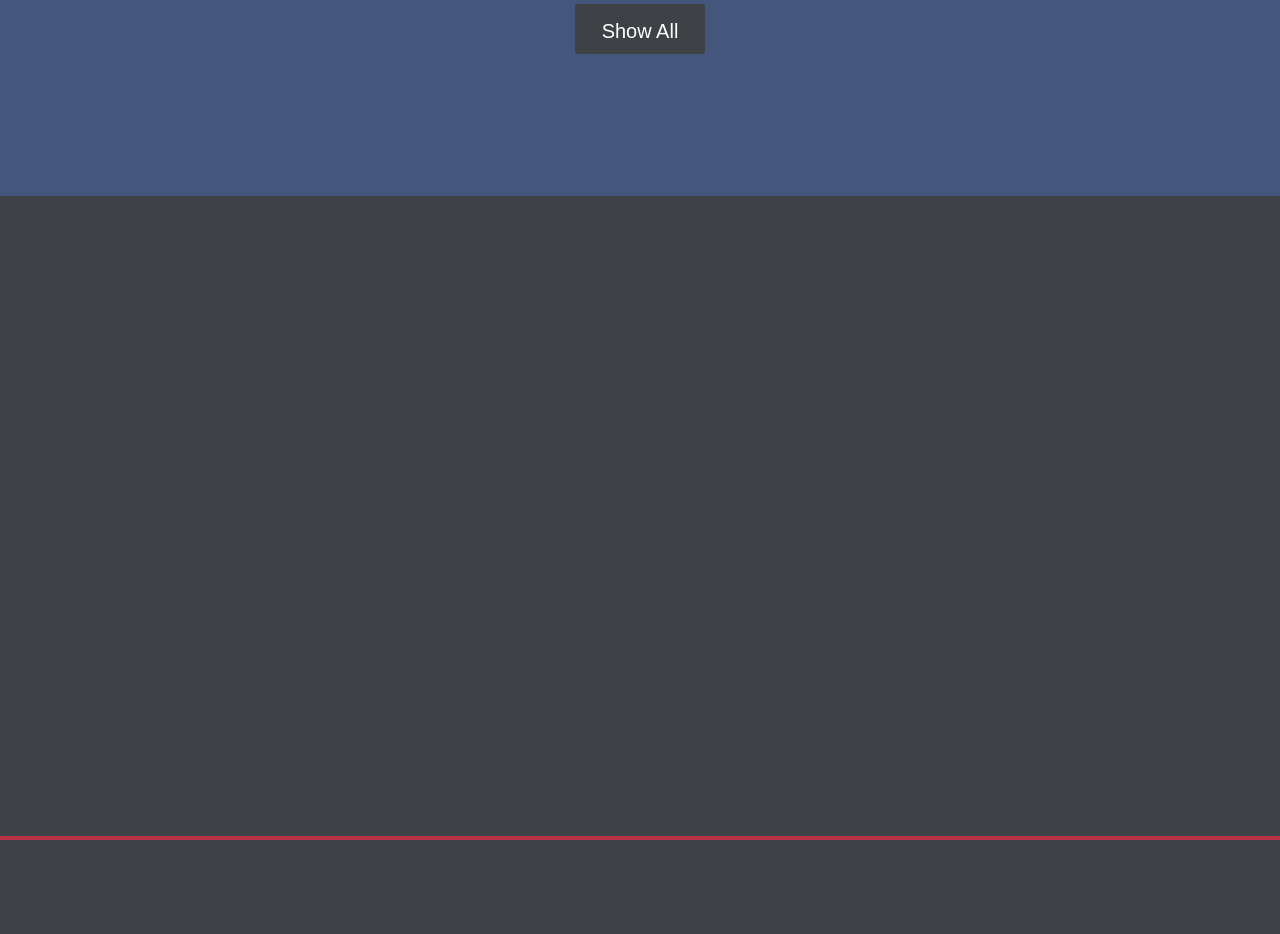
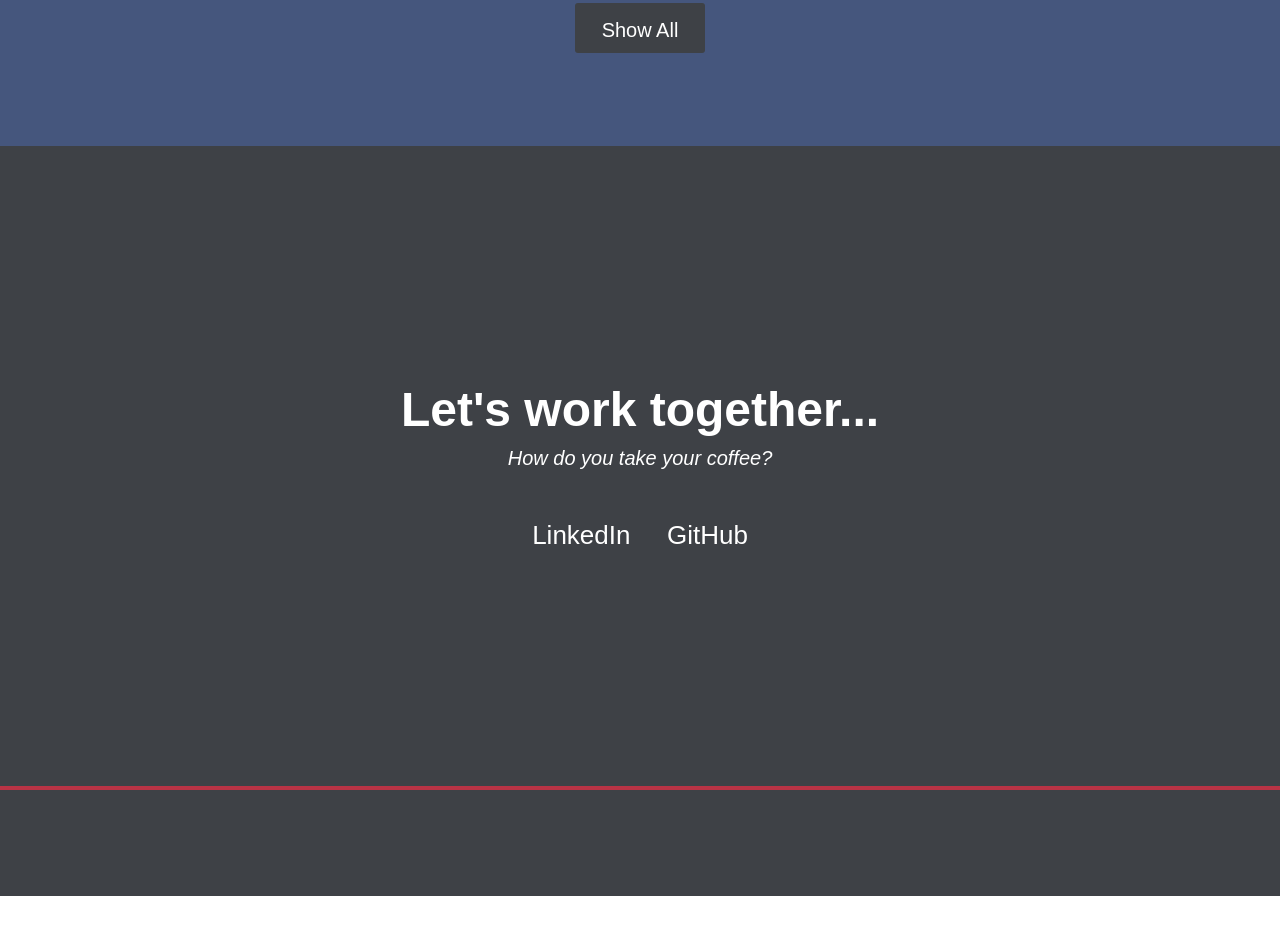
Before and after one commit to Aftex2/freeCodeCamp-RWDC, a plain HTML site: page Portfolio-Page/index.html in a window 1280 px wide. Shown: the part 2004-2938 px from the top of the page. After the commit the page ends 2900 px from the top, so only its background shows below. Drawn offline with Linux system fonts and the light colour scheme.

Commit message:
Built the contacts section

```diff
--- a/Portfolio-Page/index.html
+++ b/Portfolio-Page/index.html
@@ -57,7 +57,12 @@
         </section>
 
         <div id="contact">
-
+            <div class="contact-texts">
+                <h1 class="contact-heading">Let's work together...</h1>
+                <p class="contact-subtitle">How do you take your coffee?</p>
+                <a href="https://www.linkedin.com/in/afeefabubakar">LinkedIn</a>
+                <a href="https://www.github.com/afeef97">GitHub</a>
+            </div>
         </div>
 
         <footer>
--- a/Portfolio-Page/styles.css
+++ b/Portfolio-Page/styles.css
@@ -71,7 +71,7 @@ html {
 
 #projects {
     background-color: var(--blue-accent);
-    height: 1400px;
+    height: 1350px;
     padding: 0 2em
 }
 
@@ -102,6 +102,7 @@ html {
 
 .project {
     text-align: center;
+    height: 420px;
     background-color: var(--main-background-color);
     border-radius: 0 0 5px 5px;
 }
@@ -147,7 +148,39 @@ html {
 
 #contact {
     background-color: var(--main-background-color);
-    height:80vh;
+    height: 80vh;
+    display: flex;
+    flex-direction: column;
+    justify-content: center;
+}
+
+.contact-texts {
+    width: 500px;
+    color: var(--white-text);
+    margin: 0 auto;
+    text-align: center;
+}
+
+.contact-texts h1 {
+    font-size: 48px;
+    margin-bottom: 10px;
+}
+
+.contact-texts p {
+    font-size: 20px;
+    font-style: italic;
+    margin-bottom: 50px;
+}
+
+.contact-texts a {
+    text-decoration: none;
+    color: var(--white-text);
+    font-size: 26px;
+    margin: 0 1rem;
+}
+
+.contact-texts a:hover {
+    color: var(--red-accent)
 }
 
 /* Footer section */
```
